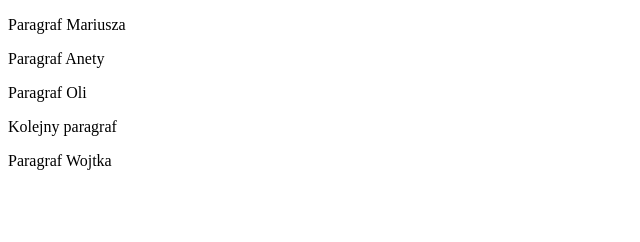
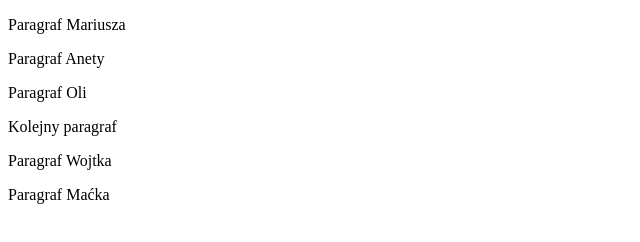
Before and after one commit to macmuc/macmuc.github.io, a plain HTML site: page index.html in a window 1280 px wide. Shown: the whole page, without its empty margins (0-640 px from the left). Drawn offline with Linux system fonts and the light colour scheme.

Commit message:
dodanie paragrafu Maćka

```diff
--- a/index.html
+++ b/index.html
@@ -12,5 +12,6 @@
     <p>Kolejny paragraf</p>
     <p>Paragraf Wojtka</p>
     </div>
+    <p>Paragraf Maćka</p>
 </body>
 </html>
```
